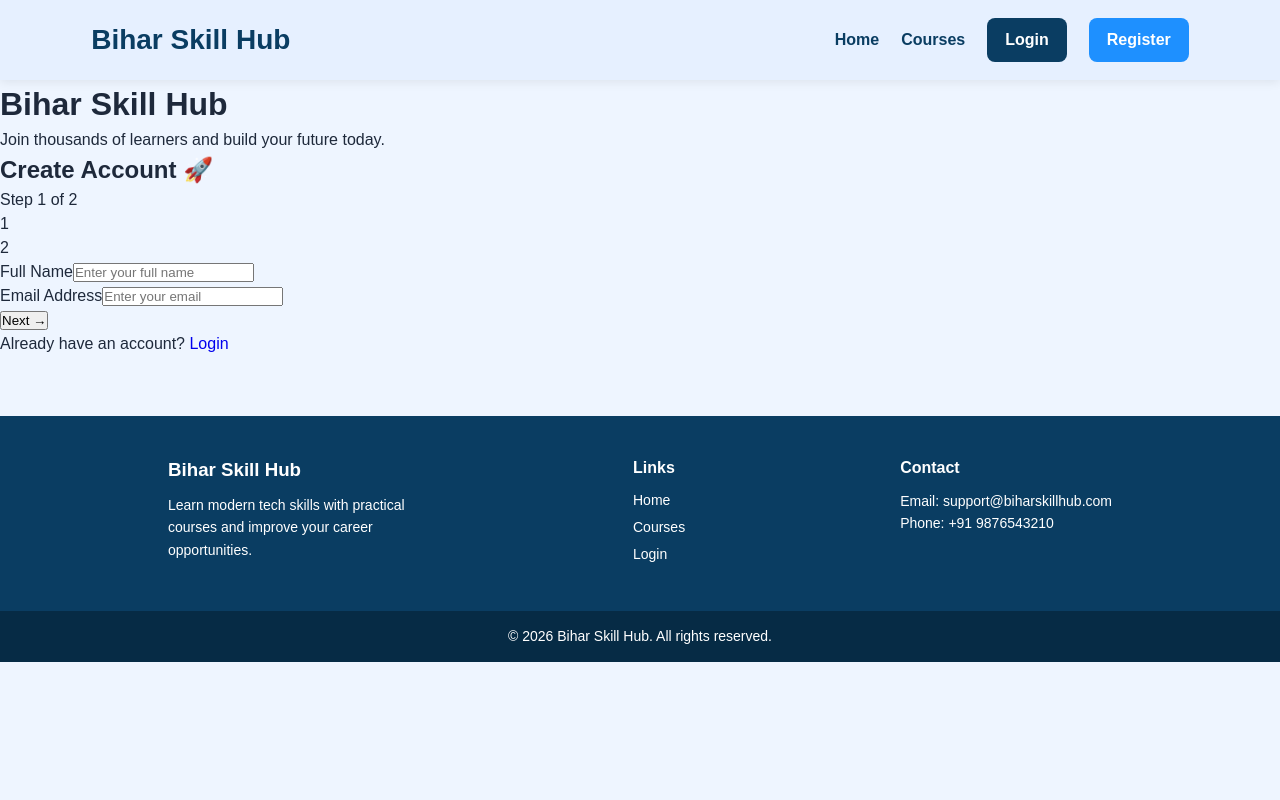
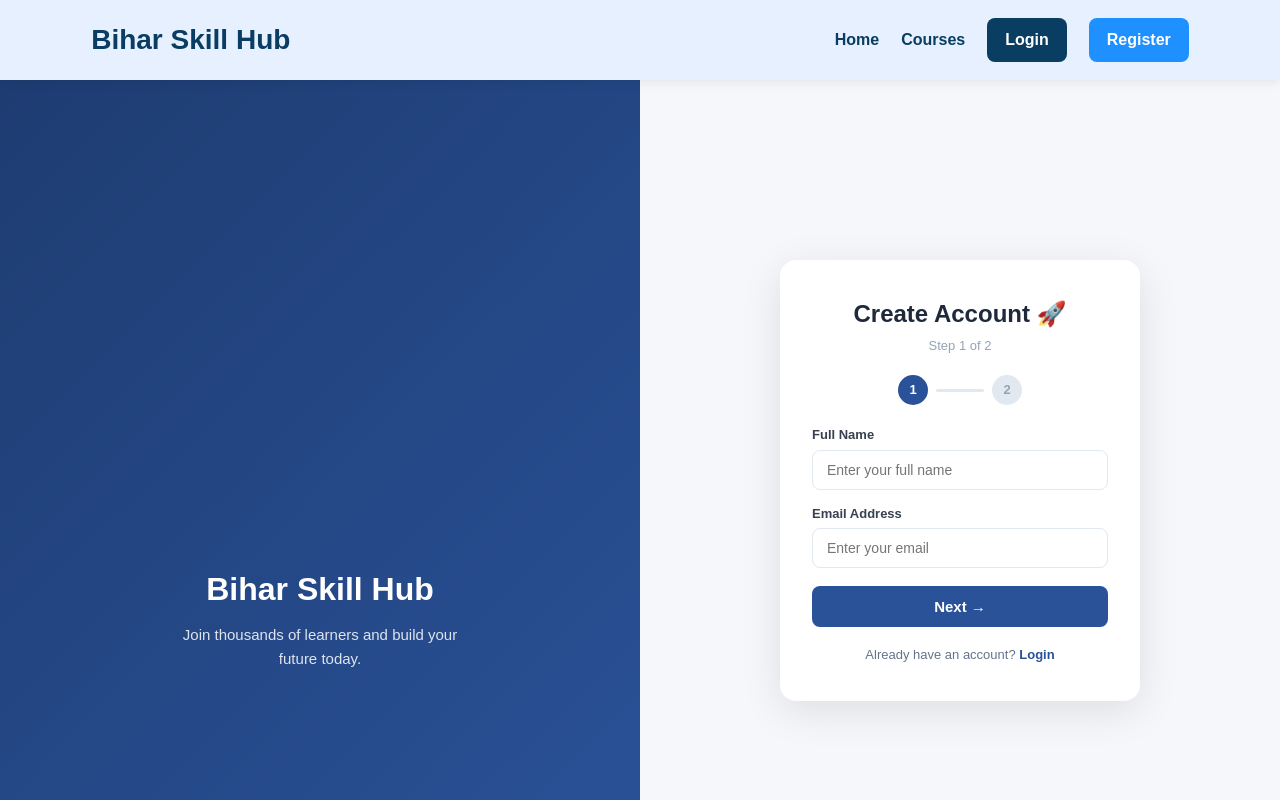
Before and after one commit to bihari-bhau/bihar-skill-hub, a React (Vite) app in the folder frontend/: page /register in a window 1280 px wide. Shown: the top 800 px of the page. Built offline with nearby package versions, Linux system fonts and the light colour scheme; no server answers.

Commit message:
Fix duplicate CSS - clean index.css

```diff
--- a/frontend/src/index.css
+++ b/frontend/src/index.css
@@ -2342,3 +2342,166 @@ img{
   color: #fff; font-size: 13px; font-weight: 700;
   display: flex; align-items: center; justify-content: center;
 }
+
+/* ═══════════════════════════════════════════════════════════════════════════════
+   AUTH PAGES — Premium Split Layout (Login & Register)
+   ═══════════════════════════════════════════════════════════════════════════════ */
+
+
+/* ═══════════════════════════════════════════════════════════════════════════════
+   AUTH PAGES — Premium Split Layout (Login & Register)
+   ═══════════════════════════════════════════════════════════════════════════════ */
+
+.auth-page {
+  min-height: 100vh;
+  display: flex;
+  font-family: 'Poppins', sans-serif;
+}
+
+.auth-left {
+  width: 50%;
+  background: linear-gradient(135deg, #1e3c72, #2a5298);
+  display: flex;
+  flex-direction: column;
+  justify-content: center;
+  align-items: center;
+  color: #fff;
+  padding: 40px;
+  text-align: center;
+}
+.auth-left h1 {
+  font-size: 2rem; font-weight: 700;
+  margin: 16px 0 10px;
+}
+.auth-left p {
+  opacity: 0.85; font-size: 15px;
+  line-height: 1.6; max-width: 300px;
+}
+
+.auth-right {
+  width: 50%;
+  display: flex;
+  justify-content: center;
+  align-items: center;
+  background: #f5f7fb;
+  padding: 40px 20px;
+}
+
+.auth-card {
+  width: 100%;
+  max-width: 360px;
+  background: #fff;
+  padding: 36px 32px;
+  border-radius: 16px;
+  box-shadow: 0 10px 40px rgba(0,0,0,.1);
+}
+.auth-card h2 {
+  text-align: center;
+  font-size: 1.5rem;
+  font-weight: 700;
+  color: #1e293b;
+  margin-bottom: 4px;
+}
+.auth-subtitle {
+  text-align: center;
+  color: #94a3b8;
+  font-size: 13px;
+  margin-bottom: 20px;
+}
+
+.step-indicator {
+  display: flex;
+  align-items: center;
+  justify-content: center;
+  gap: 8px;
+  margin-bottom: 20px;
+}
+.step-dot {
+  width: 30px; height: 30px;
+  border-radius: 50%;
+  background: #e2e8f0;
+  color: #94a3b8;
+  font-size: 13px; font-weight: 700;
+  display: flex; align-items: center; justify-content: center;
+  transition: all .3s;
+}
+.step-dot.done { background: #2a5298; color: #fff; }
+.step-line {
+  width: 48px; height: 3px;
+  background: #e2e8f0; border-radius: 2px;
+  transition: background .3s;
+}
+.step-line.done { background: #2a5298; }
+
+.auth-field {
+  display: flex; flex-direction: column;
+  gap: 5px; margin-bottom: 14px;
+}
+.auth-field label { font-size: 13px; font-weight: 600; color: #374151; }
+.auth-field input {
+  padding: 11px 14px;
+  border: 1.5px solid #e2e8f0;
+  border-radius: 8px; font-size: 14px;
+  font-family: 'Poppins', sans-serif;
+  outline: none; transition: border .2s; width: 100%;
+}
+.auth-field input:focus { border-color: #2a5298; }
+
+.auth-btn {
+  width: 100%; padding: 12px; border: none;
+  border-radius: 8px; background: #2a5298;
+  color: #fff; font-size: 15px; font-weight: 600;
+  font-family: 'Poppins', sans-serif;
+  cursor: pointer; transition: background .2s, transform .1s;
+  margin-top: 4px;
+}
+.auth-btn:hover    { background: #1e3c72; transform: translateY(-1px); }
+.auth-btn:disabled { opacity: .6; cursor: not-allowed; transform: none; }
+
+.auth-two-btns { display: flex; gap: 10px; margin-top: 4px; }
+.auth-btn-outline {
+  flex: 1; padding: 12px;
+  border: 1.5px solid #2a5298; border-radius: 8px;
+  background: #fff; color: #2a5298;
+  font-size: 14px; font-weight: 600;
+  font-family: 'Poppins', sans-serif;
+  cursor: pointer; transition: all .2s;
+}
+.auth-btn-outline:hover { background: #eff6ff; }
+.auth-two-btns .auth-btn { flex: 1; }
+
+.auth-error {
+  background: #fff0f0; color: #c0392b;
+  border: 1px solid #f5c6cb; border-radius: 8px;
+  padding: 10px 14px; margin-bottom: 14px;
+  font-size: 13px; text-align: center;
+}
+
+.auth-toggle {
+  text-align: center; margin-top: 18px;
+  font-size: 13px; color: #64748b;
+}
+.auth-toggle a { color: #2a5298; font-weight: 600; text-decoration: none; }
+.auth-toggle a:hover { text-decoration: underline; }
+
+.success-modal-overlay {
+  position: fixed; top: 0; left: 0;
+  width: 100%; height: 100%;
+  background: rgba(0,0,0,.6);
+  display: flex; justify-content: center; align-items: center;
+  z-index: 9999;
+}
+.success-modal {
+  background: #fff; padding: 36px 40px;
+  border-radius: 16px; text-align: center;
+  box-shadow: 0 20px 60px rgba(0,0,0,.2);
+}
+.success-modal h3 { font-size: 1.3rem; color: #1e293b; margin: 12px 0 6px; }
+.success-modal p  { color: #64748b; font-size: 14px; }
+
+@media (max-width: 768px) {
+  .auth-page  { flex-direction: column; }
+  .auth-left  { width: 100%; padding: 32px 20px; }
+  .auth-right { width: 100%; padding: 24px 16px; }
+  .auth-card  { padding: 24px 20px; }
+}
```
